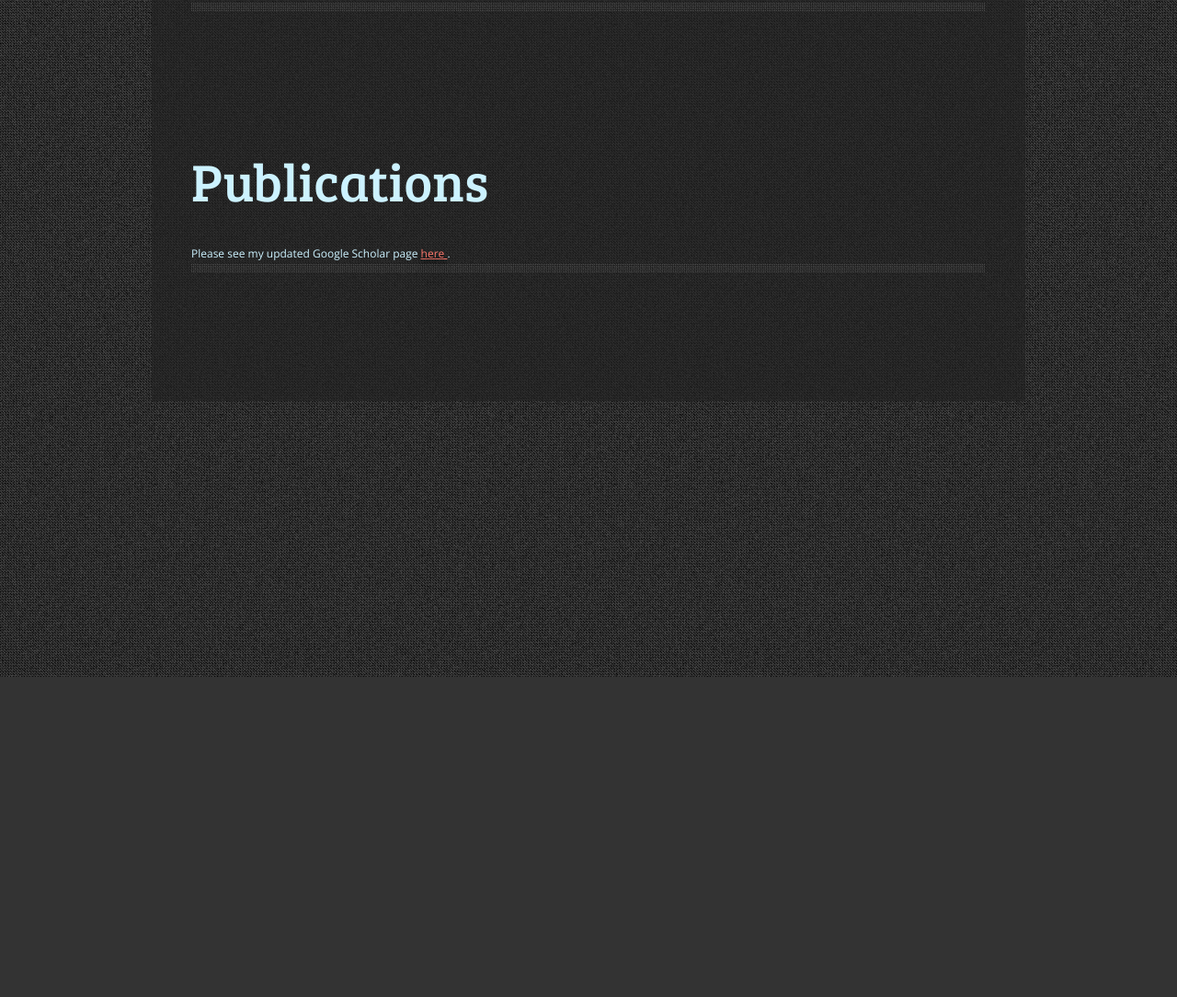
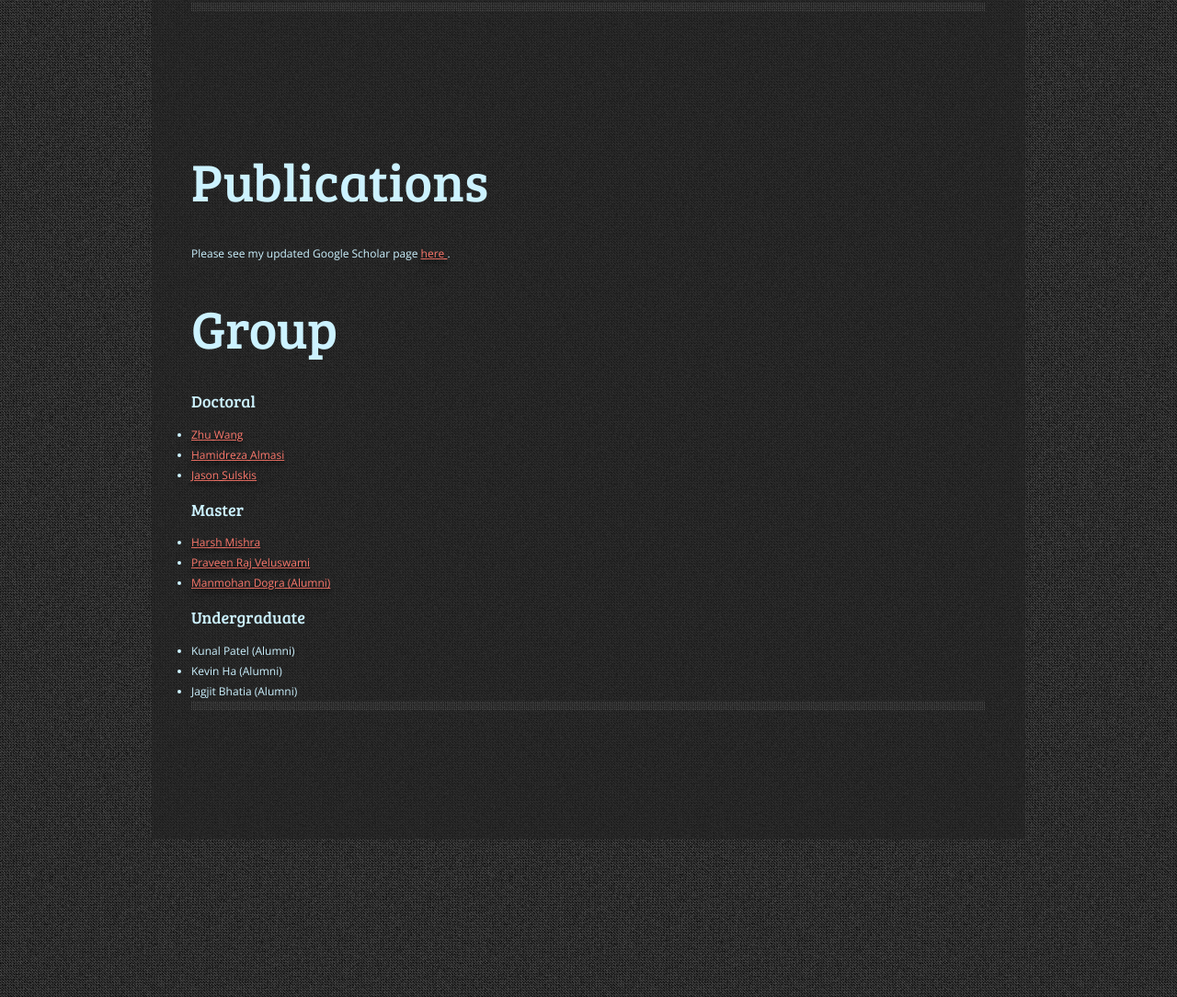
Before and after one commit to sathya-uic/sathya-uic.github.io, a plain HTML site: page index.html in a window 1280 px wide. Shown: the part 1716-2800 px from the top of the page at 92% size. Before the commit the page ends 2452 px from the top, so only its background shows below. Drawn offline with nearby package versions, Linux system fonts and the light colour scheme.

Commit message:
Added Group

```diff
--- a/index.html
+++ b/index.html
@@ -32,6 +32,7 @@
     	<li><a href="#about">About</a></li>
         <li><a href="#research">Research</a></li>
         <li><a href="#publications">Publications</a></li>
+        <li><a href="#group">Group</a></li>
         <!--<li><a href="#connect">Connect</a></li><-->
     </ul>
 </div>
@@ -142,6 +143,33 @@ constraints can be easily incorporated in existing implementations.
         <h1>Publications </h1>
         Please see my updated Google Scholar page <a href="https://scholar.google.com/citations?user=FW-0thoAAAAJ&hl=en"> here </a>.
 			<script src="https://bibbase.org/show?bib=http://pages.cs.wisc.edu/~sravi/my_bib.bib&authorFirst=1&fullnames=0&group0=year&jsonp=1&css=https://pages.cs.wisc.edu/~sravi/default_bibbase.css"></script>
+<!--End Publications Section-->
+
+<!--Begin Group Section-->
+    <div id="group">
+        <h1>Group </h1>
+        <div class="container">
+            <h2>Doctoral</h2>
+            <ul class="list-group">
+                <li class="list-group-item"> <a href="https://ellenzhuwang.github.io/" target="_blank"> Zhu Wang </a> </li>
+                <li class="list-group-item"> <a href="https://hamidralmasi.github.io/" target="_blank"> Hamidreza Almasi </a> </li>
+                <li class="list-group-item"> <a href="https://jsulsk1.people.uic.edu/" target="_blank"> Jason Sulskis </a> </li>
+            </ul>
+            <h2>Master</h2>
+            <ul class="list-group">
+                <li class="list-group-item"> <a href="https://harshm16.github.io/" target="_blank"> Harsh Mishra </a> </li>
+                <li class="list-group-item"> <a href="https://github.com/PraveenRaj17" target="_blank"> Praveen Raj Veluswami </a> </li>
+                <li class="list-group-item"> <a href="https://github.com/immohann" target="_blank"> Manmohan Dogra (Alumni) </a> </li>
+            </ul>
+            <h2>Undergraduate</h2>
+            <ul class="list-group">
+                <li class="list-group-item">  Kunal Patel (Alumni) </li>
+                <li class="list-group-item">  Kevin Ha (Alumni) </li>
+                <li class="list-group-item">  Jagjit Bhatia (Alumni) </li>
+            </ul>
+            </div>
+<!--End Group Section-->
+
 
         <div class="top-divider"></div>
 
```
